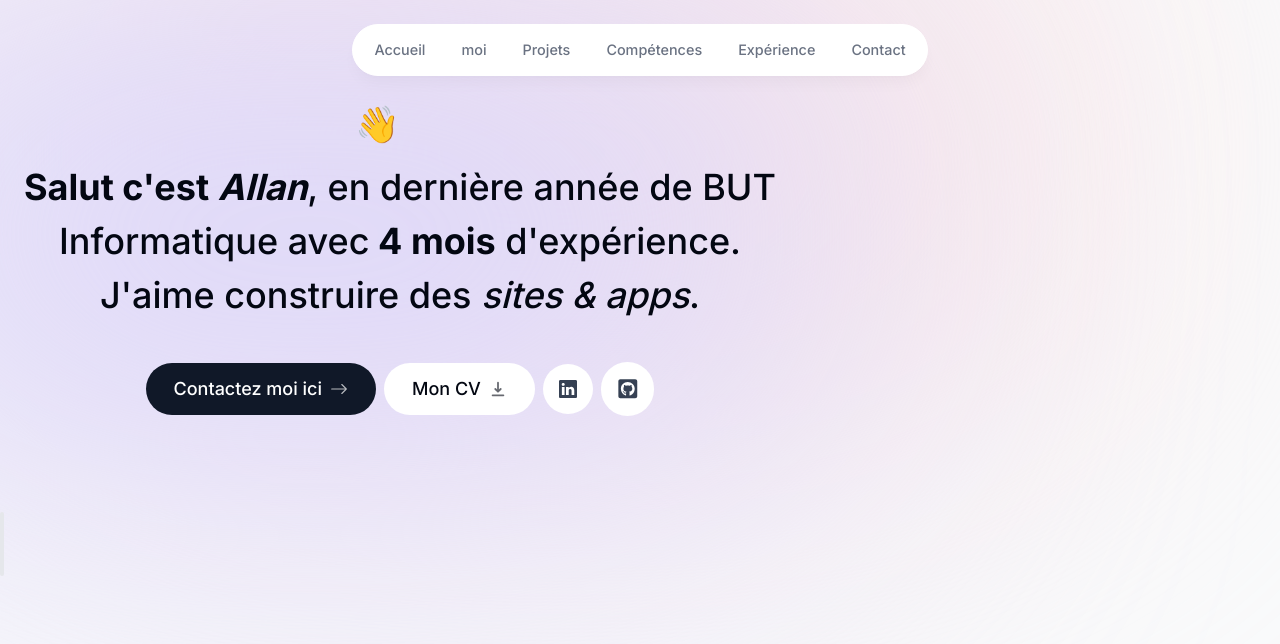
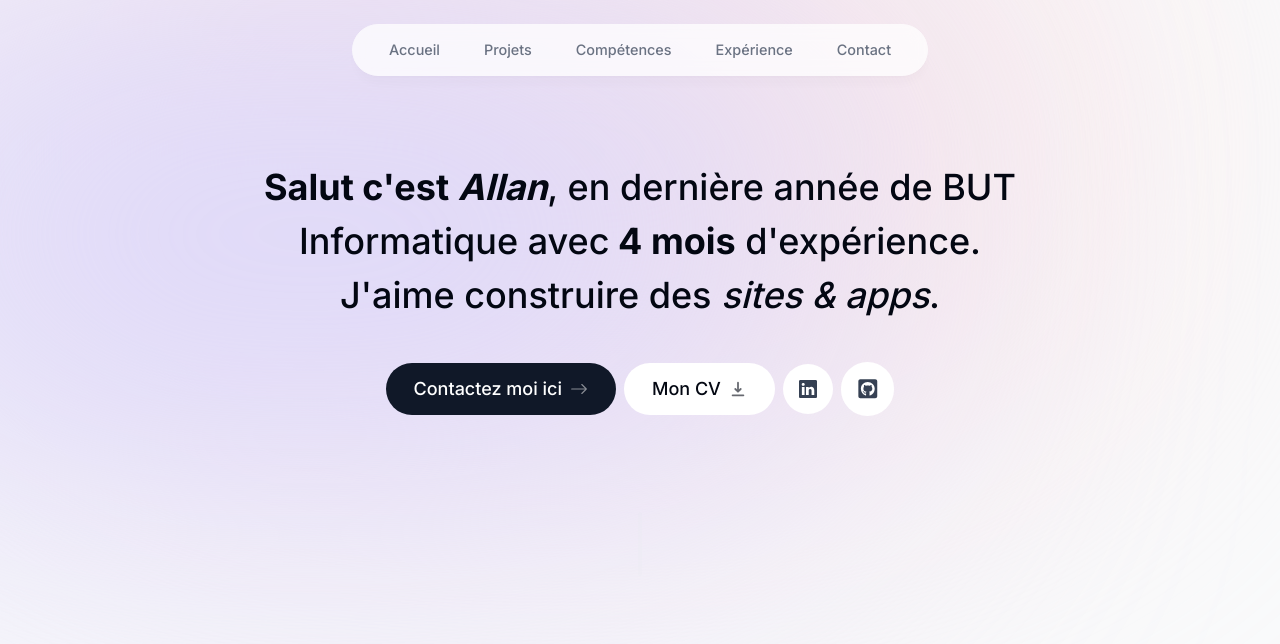
Before and after one commit to Allan-ABATUCI/Portfolio, a Next.js app: page / in a window 1280 px wide. Shown: the top 644 px of the page. Built offline with nearby package versions, Linux system fonts and the light colour scheme.

Commit message:
reformuler des phrases

```diff
--- a/app/page.tsx
+++ b/app/page.tsx
@@ -3,7 +3,7 @@ import Image from "next/image";
 import SectionDivider from "@/components/SectionDivider";
 export default function Home() {
   return (
-   <main className="flex-col items-center text-center">
+   <main className=" flex flex-col items-center text-center">
     <Description/>
     <SectionDivider/>
    </main>
--- a/components/Description.tsx
+++ b/components/Description.tsx
@@ -13,25 +13,8 @@ export default function Description() {
       id="home"
       className="mb-28 max-w-200 text-center sm:mb-0 scroll-mt-400"
     >
-      <div className="flex items-center justify-center">
-        <div className="relative">
+      <div className=" items-center justify-center">
 
-
-          <motion.span
-            className="absolute bottom-0 right-0 text-4xl"
-            initial={{ opacity: 0, scale: 0 }}
-            animate={{ opacity: 1, scale: 1 }}
-            transition={{
-              type: "spring",
-              stiffness: 125,
-              delay: 0.1,
-              duration: 0.7,
-            }}
-          >
-            👋
-          </motion.span>
-        </div>
-      </div>
 
       <motion.h1
         className="mb-10 mt-4 px-4 text-2xl font-medium leading-normal! sm:text-4xl"
@@ -55,8 +38,8 @@ export default function Description() {
           href="#contact"
           className="group bg-gray-900 text-white px-7 py-3 flex items-center gap-2 rounded-full outline-none focus:scale-110 hover:scale-110 hover:bg-gray-950 active:scale-105 transition"
         >
-          Contactez moi ici{" "}
-          <BsArrowRight className="opacity-70 group-hover:translate-x-1 transition" />
+          Contactez moi ici
+          <BsArrowRight className="opacity-50 group-hover:translate-x-1 transition" />
         </Link>
 
         <a
@@ -84,6 +67,7 @@ export default function Description() {
           <FaGithubSquare />
         </a>
       </motion.div>
+      </div>
     </section>
   );
 }
--- a/components/Header.tsx
+++ b/components/Header.tsx
@@ -9,7 +9,7 @@ export default function Header() {
                 border border-white border-opacity-40 bg-white bg-opacity-80 shadow-lg shadow-black/3
                 backdrop-blur-sm sm:top-6 sm:h-13 sm:w-xl sm:rounded-full dark:bg-gray-950 dark:border-black/40 dark:bg-opacity-75"
                 initial={{y:-100,opacity:0.5}}
-                animate={{y:0,opacity:75}}
+                animate={{y:0,opacity:0.75}}
                 >
 
                 </motion.div>
@@ -26,7 +26,7 @@ export default function Header() {
                         >
                         <Link
                             className=
-                            "flex w-full items-center justify-center px-2 py-3 hover:text-gray-950 transition"
+                            "flex w-full items-center justify-center px-3 py-3 hover:text-gray-950 transition"
                             href={link.hash}
                             >
 
--- a/components/SectionDivider.tsx
+++ b/components/SectionDivider.tsx
@@ -5,7 +5,7 @@ export default function SectionDivider(){
          <motion.div
       className="bg-gray-200 my-24 h-16 w-1 rounded-full hidden sm:block dark:bg-opacity-20"
       initial={{ opacity: 0, y: 100 }}
-      animate={{ opacity: 1, y: 0 }}
+      animate={{ opacity: 0.1, y: 0 }}
       transition={{ delay: 0.125 }}
     >
 
--- a/lib/data.ts
+++ b/lib/data.ts
@@ -7,10 +7,6 @@ export const links = [
   {
     name: "Accueil",
     hash: "#home",
-  },
-  {
-    name: "moi",
-    hash: "#about",
   },
   {
     name: "Projets",
@@ -59,30 +55,30 @@ export const experiencesData = [
 
 export const projectsData = [
   {
-    title: "CorpComment",
+    title: "Portfolio",
     description:
-      "I worked as a full-stack developer on this startup project for 2 years. Users can give public feedback to companies.",
-    tags: ["React", "Next.js", "MongoDB", "Tailwind", "Prisma"],
+      "Ce portfolio",
+    tags: ["React", "Next.js", "TailwindCSS","Framer-Motion"],
     imageUrl:"",
   },
   {
-    title: "rmtDev",
+    title: "Vapeur",
     description:
-      "Job board for remote developer jobs. I was the front-end developer. It has features like filtering, sorting and pagination.",
-    tags: ["React", "TypeScript", "Next.js", "Tailwind", "Redux"],
+      "Une application mobile permettant la recommandation d'éléments à l'utilisateur sans qu'il n'ait besoin de se connecter.",
+    tags: ["React", "Next.js", "SQL", "Tailwind", "Framer"],
     imageUrl: "",
   },
-  {
-    title: "Word Analytics",
+   {
+    title: "Horizon",
     description:
-      "A public web app for quick analytics on text. It shows word count, character count and social media post limits.",
-    tags: ["React", "Next.js", "SQL", "Tailwind", "Framer"],
+      "Une application web complète qui simplifie la gestion de projets pour les équipes. Interface intuitive et outils puissants pour planifier, suivre et livrer des projets efficacement.",
+    tags: ["React", "Next.js", "MongoDB", "Laravel", "PHP"],
     imageUrl: "",
   },
 ] as const;
 
 export const skillsData = {
-  languages: [
+  langages: [
     "C/C++",
     "Java/JEE",
     "Python",
@@ -112,7 +108,7 @@ export const skillsData = {
     "API REST",
     "Design Patterns"
   ],
-  databases: [
+  BDD: [
     "PostgreSQL",
     "MySQL",
     "Redis",
@@ -128,7 +124,7 @@ export const skillsData = {
     "GitHub",
     "GitLab"
   ],
-  methodologies: [
+  méthodologies: [
     "Méthode Agile (SCRUM)",
     "TDD (Test-Driven Development)",
     "Principes SOLID"
```
